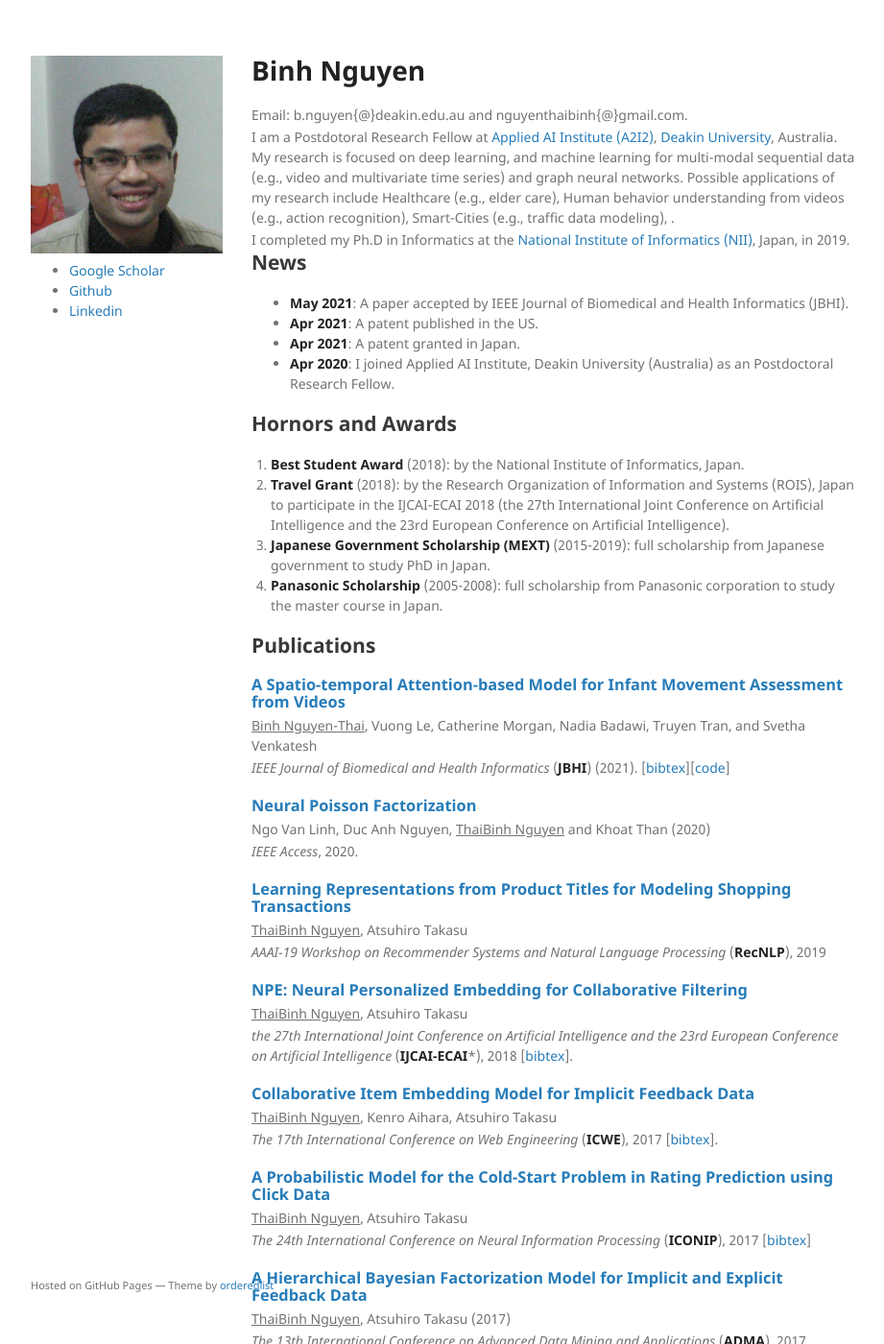
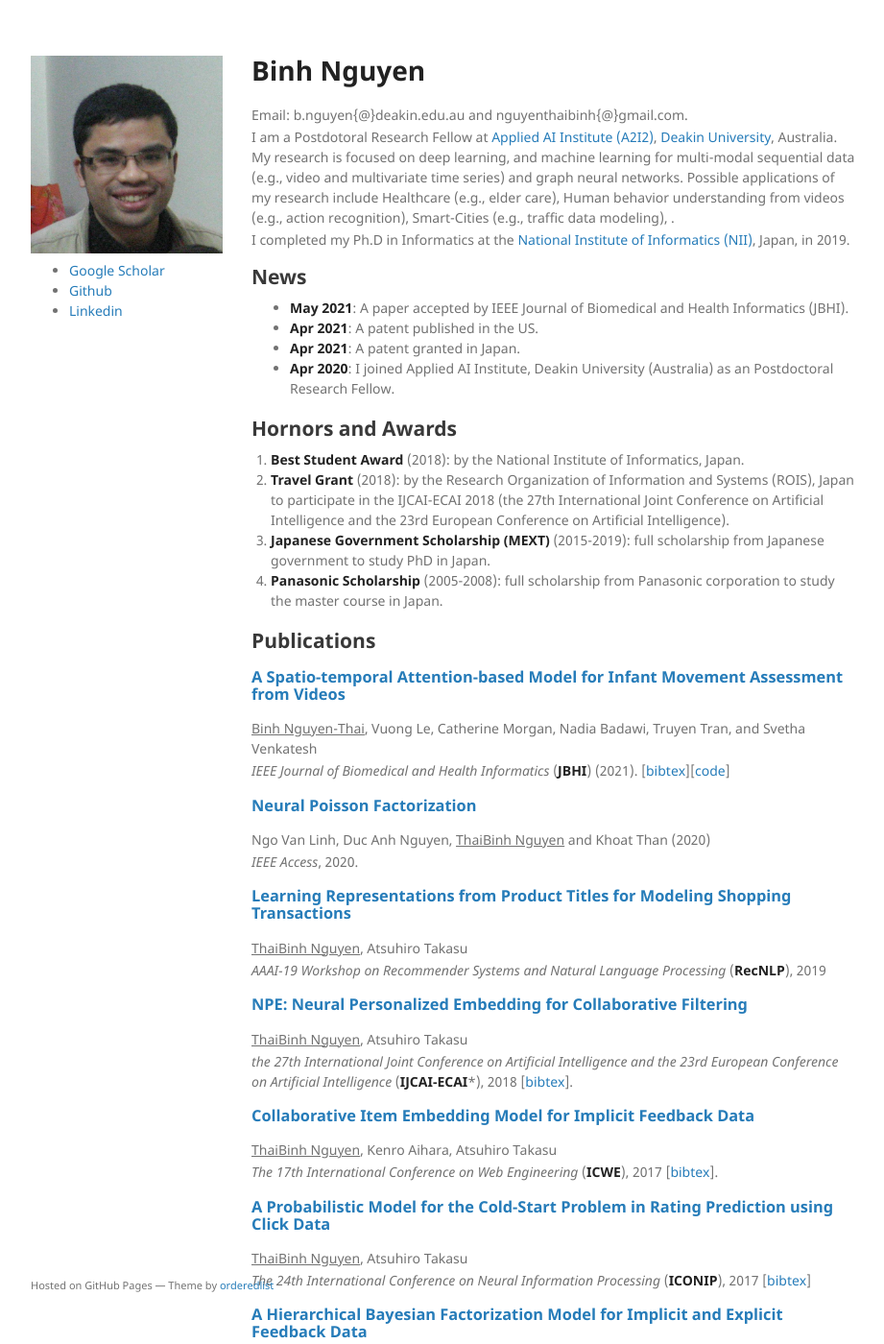
Before and after one commit to nguyenthaibinh/nguyenthaibinh.github.io, a Jekyll site: the page built from index.md, in a window 1280 px wide and 1400 px high. Shown: the whole window at 96% size, without its empty margins (178-1099 px from the left). Built offline with Jekyll 4.4.1, drawn with Linux system fonts in a browser that asks for light colours; the repository's description, which GitHub fills in, is left out; our own code applies the rules of GitHub Pages for plain Markdown files.

Commit message:
Update jekyll-theme-minimal.scss

```diff
--- a/_sass/jekyll-theme-minimal.scss
+++ b/_sass/jekyll-theme-minimal.scss
@@ -9,15 +9,20 @@
   font-weight:400;
 }
 
-h1, h2, h4, h5, h6 {
+h1, h4, h5, h6 {
   color:#222;
   margin:0 0 20px;
 }
 
+h2 {
+  color:#222;
+  margin-top:20px 0px 10px 0px;
+  margin-bottom: 10px;
+}
+
 h3 {
   color:#222;
-  margin-top:20px;
-  margin-bottom: 5px;
+  margin-top:10px 0px 2px 0px;
 }
 
 ul, ol, table, pre, dl {
```
